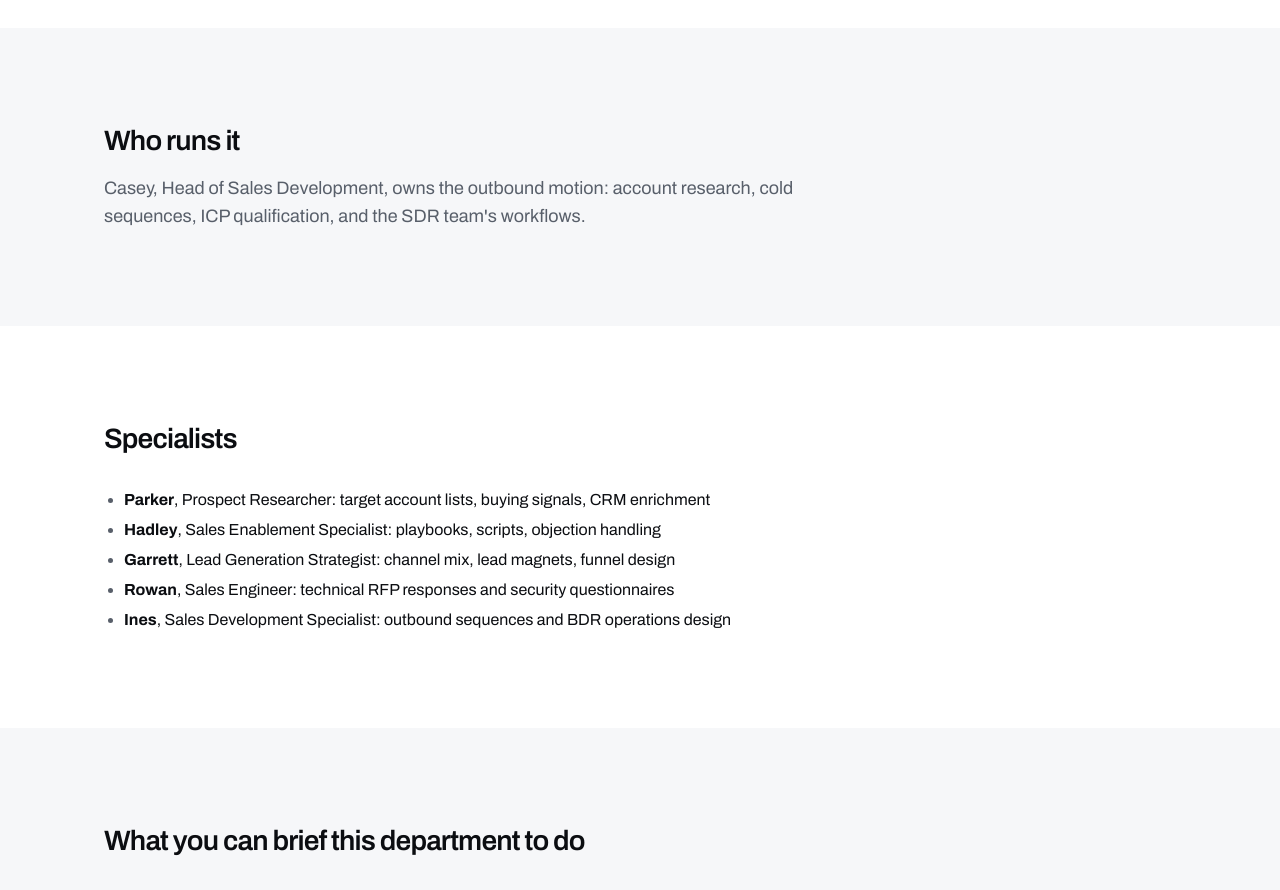
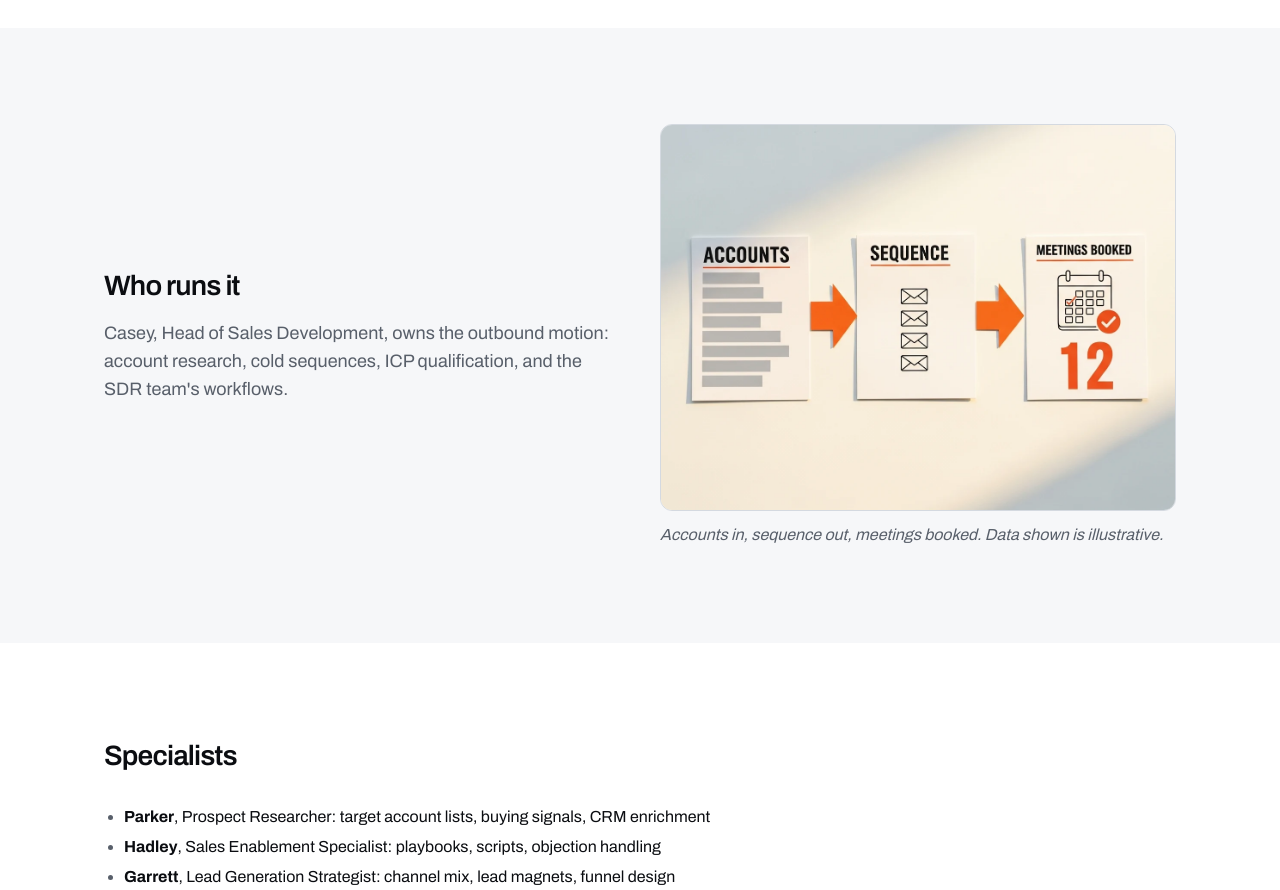
Before and after one commit to alyvonai/alyvon-marketing-site, a Next.js app: page /workforce/sales-development in a window 1280 px wide. Shown: the part 1200-2090 px from the top of the page. Built offline with nearby package versions, Linux system fonts and the light colour scheme.

Commit message:
feat: add group imagery to Sales Development department page

```diff
--- a/app/workforce/sales-development/page.tsx
+++ b/app/workforce/sales-development/page.tsx
@@ -99,12 +99,25 @@ export default function SalesDevelopmentDepartmentPage() {
       </Section>
 
       <Section tone="surface">
+        <div className="grid gap-10 lg:grid-cols-2 lg:items-center">
           <div className="flex max-w-[720px] flex-col gap-4">
             <h2 className="text-display-m text-text-primary">Who runs it</h2>
             <p className="text-body-l text-text-secondary">
               Casey, Head of Sales Development, owns the outbound motion: account research, cold
               sequences, ICP qualification, and the SDR team&apos;s workflows.
             </p>
+          </div>
+          <div className="flex flex-col gap-3">
+            <MediaFrame
+              src="/images/workforce/groups/marketing-sales.webp"
+              alt="A visual of the Sales Development pipeline: a target account list, an outbound sequence, and booked meetings as the result"
+              aspect="4:3"
+              sizes="(min-width: 1024px) 560px, 100vw"
+            />
+            <IllustrativeCaption>
+              Accounts in, sequence out, meetings booked. Data shown is illustrative.
+            </IllustrativeCaption>
+          </div>
         </div>
       </Section>
 
```
Lines whose indentation alone changed are shown as unchanged.
